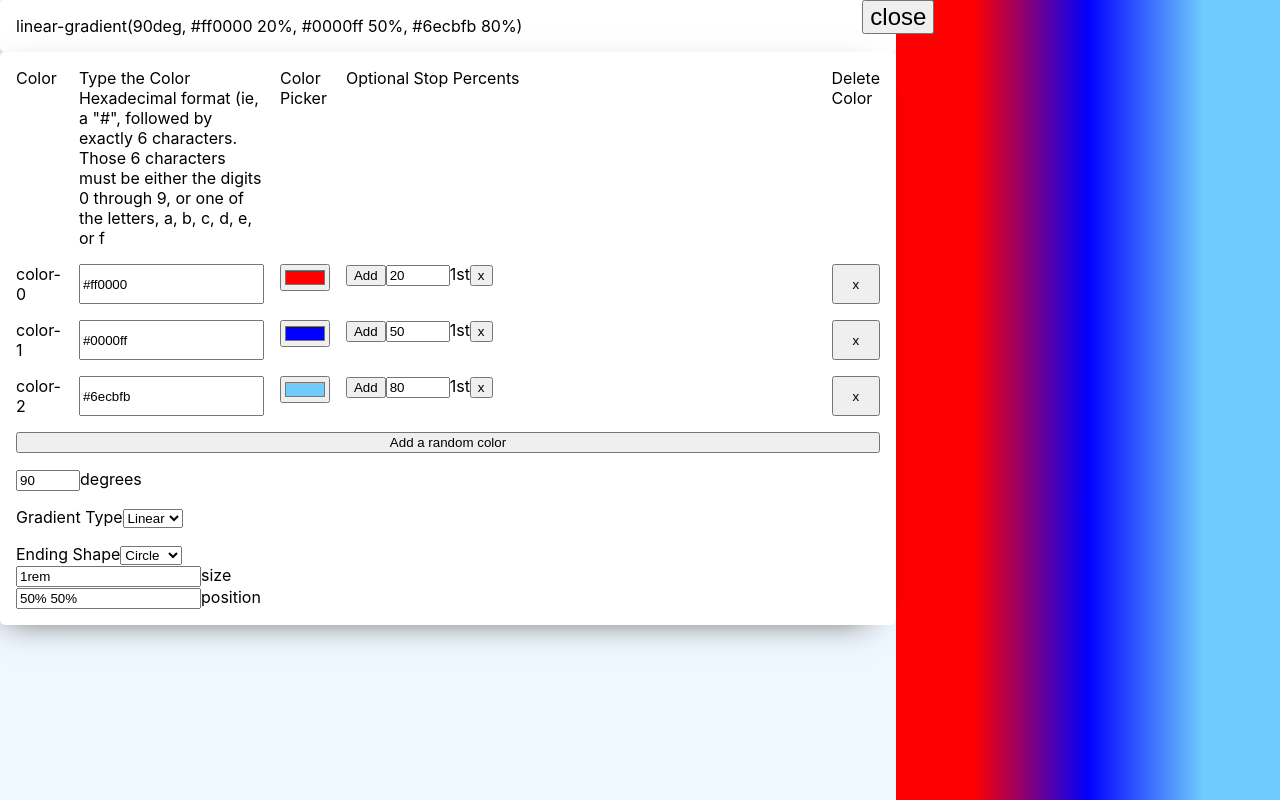
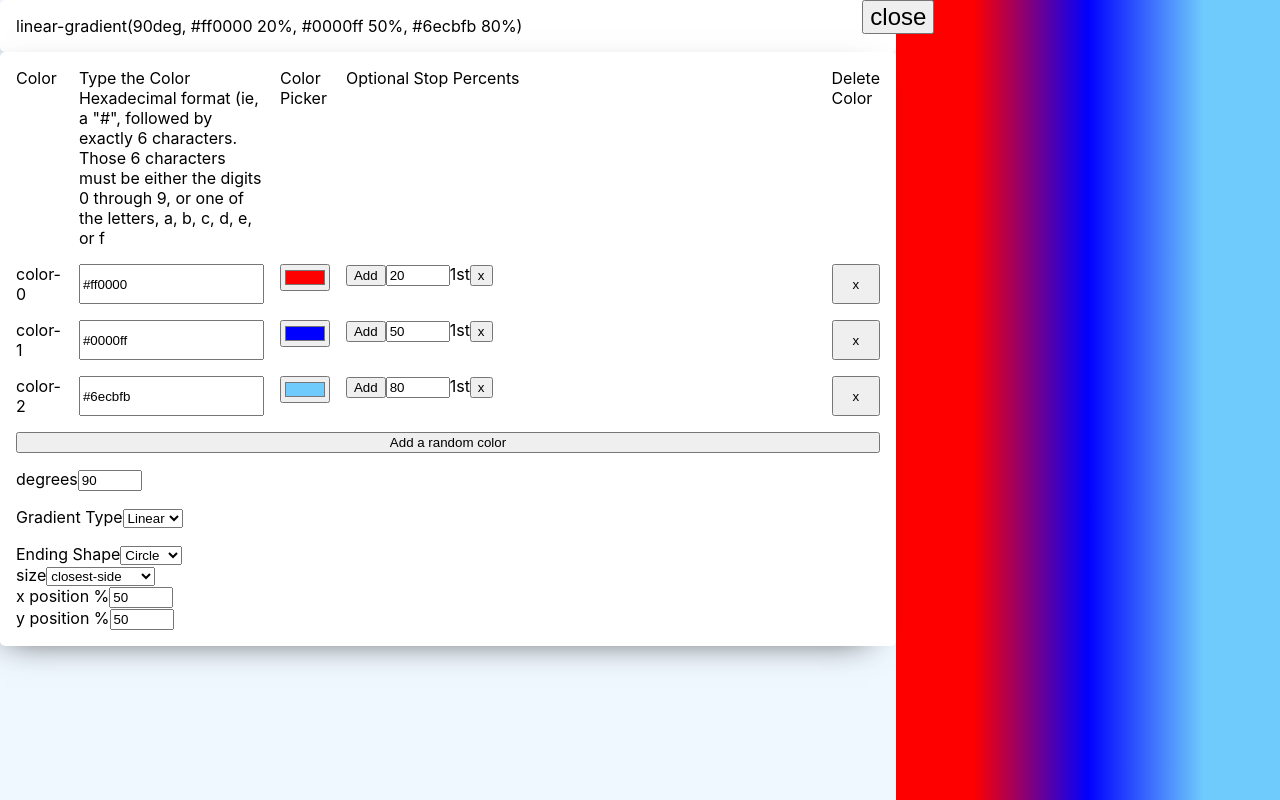
Before and after one commit to bellcd/gradient-generator, a React (Create React App) app: page / in a window 1280 px wide. Built offline with nearby package versions, Linux system fonts and the light colour scheme.

Commit message:
[wip] Continues with radial gradient

```diff
--- a/src/Flyout.js
+++ b/src/Flyout.js
@@ -74,6 +74,7 @@ const Flyout = ({
           {/* TODO: add tests */}
           {gradientOptions.gradientType === 'linear' && (
             <div>
+              <label htmlFor="degrees">degrees</label>
               <input
                 id="degrees"
                 type="number"
@@ -86,12 +87,12 @@ const Flyout = ({
                 min={0}
                 max={360}
               />
-              <label htmlFor="degrees">degrees</label>
             </div>
           )}
           <div>
             <label htmlFor="gradient-type">Gradient Type</label>
             <select
+              id="gradient-type"
               name="gradient-type"
               value={gradientOptions.gradientType}
               onChange={event => setGradientOptions({
@@ -106,6 +107,7 @@ const Flyout = ({
           <div>
             <label htmlFor="ending-shape">Ending Shape</label>
             <select
+              id="ending-shape"
               name="ending-shape"
               value={gradientOptions.endingShape}
               onChange={event => setGradientOptions({
@@ -117,7 +119,8 @@ const Flyout = ({
               <option value="ellipse">Ellipse</option>
             </select>
             <div>
-              <input
+              <label htmlFor="size">size</label>
+              <select
                 id="size"
                 type="text"
                 name="size"
@@ -126,25 +129,46 @@ const Flyout = ({
                   ...gradientOptions,
                   size: event.target.value
                 })}}
-                min={0}
-                max={360}
-              />
-              <label htmlFor="size">size</label>
+              >
+                <option>closest-side</option>
+                <option>farthest-side</option>
+                <option>closest-corner</option>
+                <option>farthest-corner</option>
+              </select>
             </div>
             <div>
+              <label htmlFor="x-position">x position %</label>
               <input
-                id="position"
-                type="text"
-                name="position"
-                value={gradientOptions.position}
+                id="x-position"
+                type="number"
+                name="x-position"
+                value={Math.round(gradientOptions.xPosition * 100)}
+                onChange={event => {
+                  setGradientOptions({
+                    ...gradientOptions,
+                    xPosition: Number((event.target.value / 100).toFixed(2))
+                  })
+                }}
+                min={0}
+                max={100}
+                step={1}
+              />
+            </div>
+            <div>
+              <label htmlFor="y-position">y position %</label>
+              <input
+                id="y-position"
+                type="number"
+                name="y-position"
+                value={Math.round(gradientOptions.yPosition * 100)}
                 onChange={event => { setGradientOptions({
                   ...gradientOptions,
-                  position: event.target.value
+                  yPosition: Number((event.target.value / 100).toFixed(2))
                 })}}
                 min={0}
-                max={360}
+                max={100}
+                step={1}
               />
-              <label htmlFor="position">position</label>
             </div>
           </div>
         </div>
--- a/src/constants/gradient-constants.js
+++ b/src/constants/gradient-constants.js
@@ -19,6 +19,7 @@ export const defaultGradientOptions = {
   gradientType: 'linear',
   degrees: 90,
   endingShape: 'circle',
-  size: '1rem',
-  position: '50% 50%'
+  size: 'closest-side',
+  xPosition: 0.50,
+  yPosition: 0.50,
 };
--- a/src/utils/gradient-utils.js
+++ b/src/utils/gradient-utils.js
@@ -1,5 +1,12 @@
 // TODO: update tests
-export const makeGradientString = (colors, { gradientType, degrees }) => {
+export const makeGradientString = (colors, {
+  gradientType,
+  degrees,
+  endingShape,
+  size,
+  xPosition,
+  yPosition
+}) => {
   const colorString = colors.reduce((acc, colorObj, i) => {
     return `${acc}${i === 0 ? '' : ', '}${colorObj.color}${makeGradientColorStops(colorObj)}`
   }, '');
@@ -9,14 +16,16 @@ export const makeGradientString = (colors, { gradientType, degrees }) => {
     gradientString = `linear-gradient(${degrees}deg, ${colorString})`;
   } else if (gradientType === 'radial') {
     // TODO: improvement, allow using keywords (several spots)
+    // TODO: add tests around radial gradients
     // radial-gradient
-      // [ <ending-shape> || <size> ]? at [ at <position> ]?, <color-stop-list>
+      // [ <ending-shape> || <size> ]? [ at <position> ]?, <color-stop-list>
+      // [ <ending-shape> || <size> ]? [ at <position> ]? ,<color-stop-list>
       // <ending-shape> is either circle or ellipse
       // if circle
         // <size> must be a length (ie, not a percent)
       // if ellipse
         // <size> must be two percents, cannot be negative
-    gradientString = `radial-gradient(${degrees}deg, ${colorString})`;
+    gradientString = `radial-gradient(${endingShape} ${size} at ${Math.round(xPosition * 100)}% ${Math.round(yPosition * 100)}%, ${colorString})`;
 
   } else if (gradientType === 'conic') {
 
```
